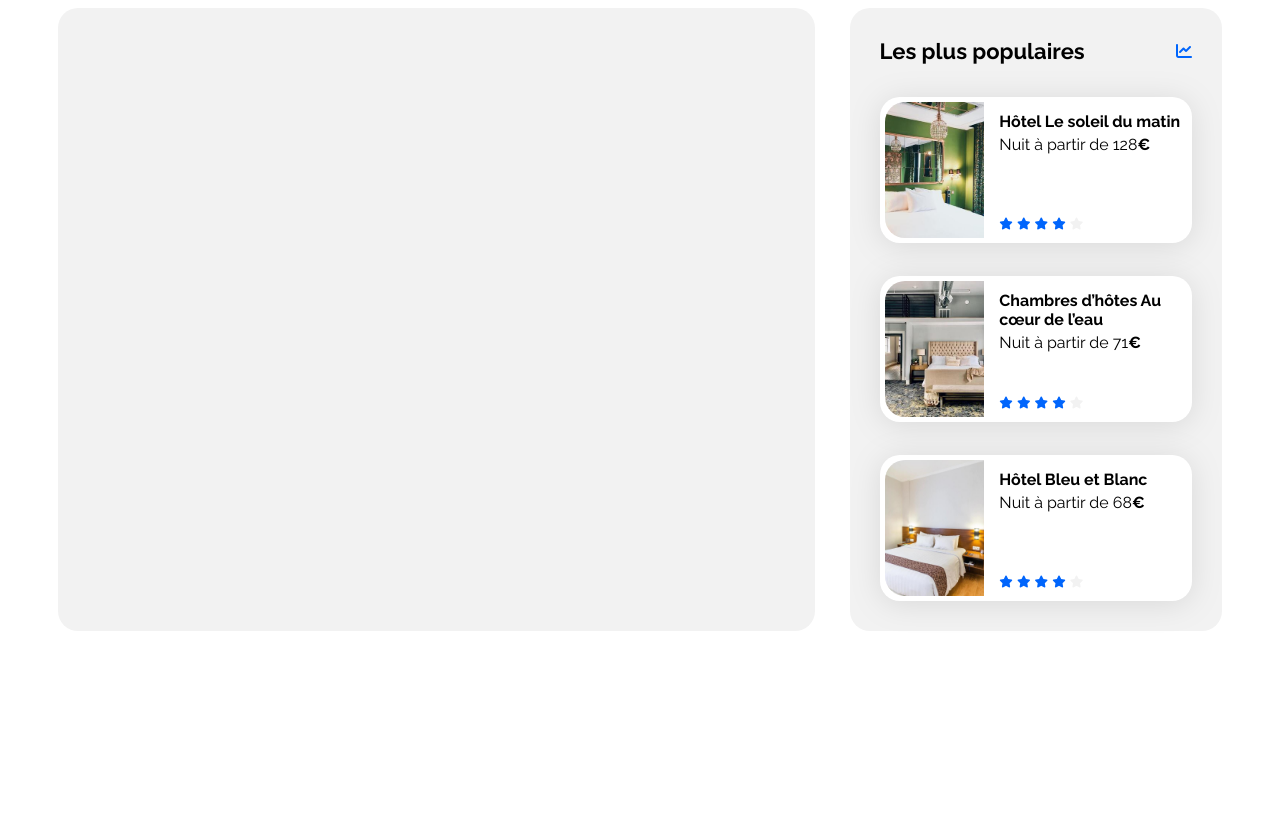
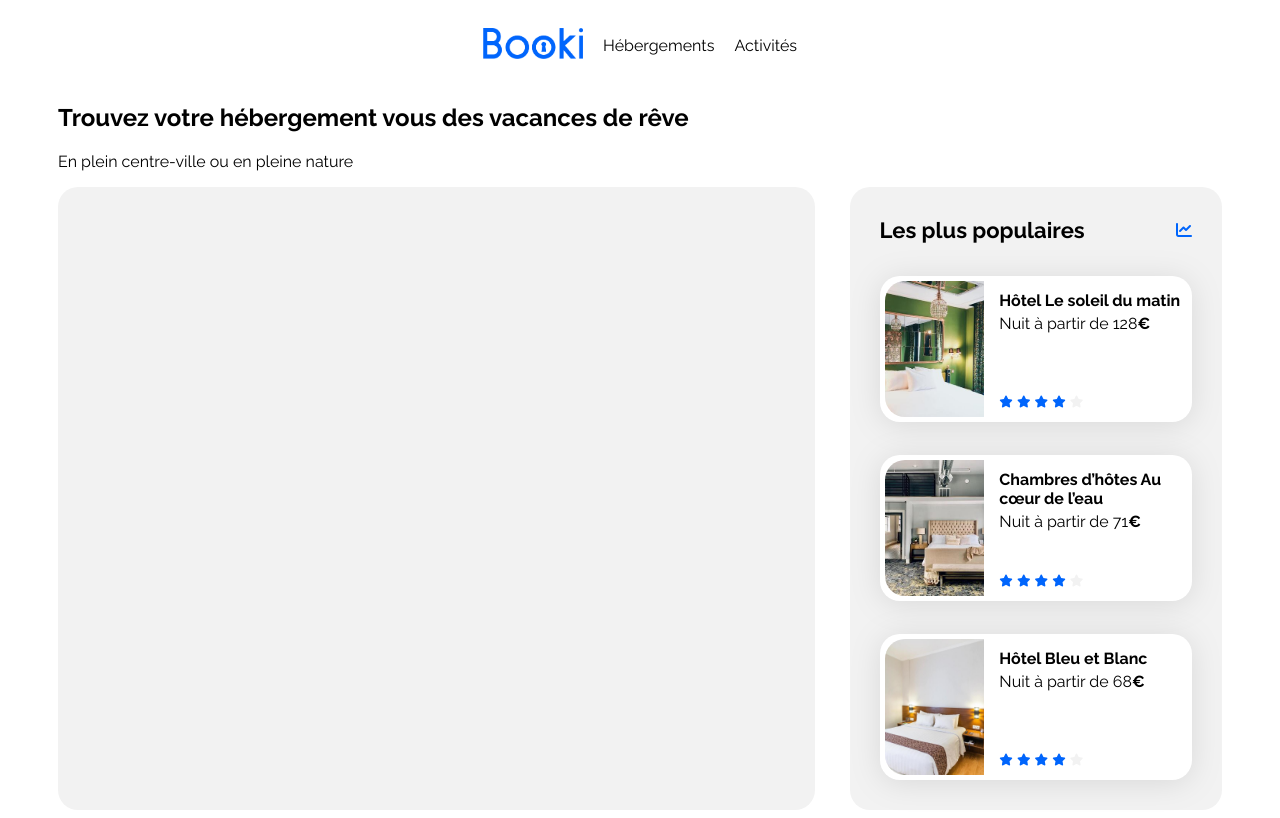
Before and after one commit to M2Triki/Booki, a plain HTML site: page index.html in a window 1280 px wide. Drawn offline with Linux system fonts and the light colour scheme.

Commit message:
Modification nav, pas terminé. Ajout premiere et deuxieme section

```diff
--- a/css/style.css
+++ b/css/style.css
@@ -70,6 +70,33 @@ a {
     padding: 30px;
     box-sizing: border-box;
 }
+
+/****** Menu ***********/
+nav {
+    display: flex;
+    flex-direction: row;
+    text-align: center;
+    justify-content: center;
+    align-items: center;
+    padding: 20px;
+    gap: 20px;
+
+}
+
+
+.logo {
+    max-width: 100px;
+}
+
+.optionsmenu {
+
+}
+
+/****** Premiere Section ***********/
+.premieresection {
+
+}
+
 
 /****** Hebergements ***********/
 .hebergements {
--- a/index.html
+++ b/index.html
@@ -16,8 +16,23 @@
 
 <body>
     <div class="main-container">
-        <header></header>
+        <header>
+            <nav>
+                <a href="index.html"><img src="images/logo/Booki@3x.png" class="logo" alt="Logo"></a>
+                <a href="#" class="optionsmenu">Hébergements</a>
+                <a href="#" class="optionsmenu">Activités</a>
+            </nav>
+        </header>
         <main>
+            <div class="premieresection">
+                <h2>Trouvez votre hébergement vous des vacances de rêve</h2>
+                <p>En plein centre-ville ou en pleine nature</p>
+            </div>
+
+            <div class="deuxiemesection">
+
+            </div>
+
             <div class="hebergements-and-populaires">
                 <section class="hebergements">
 
```
Also changed, not shown: 1 other file.
